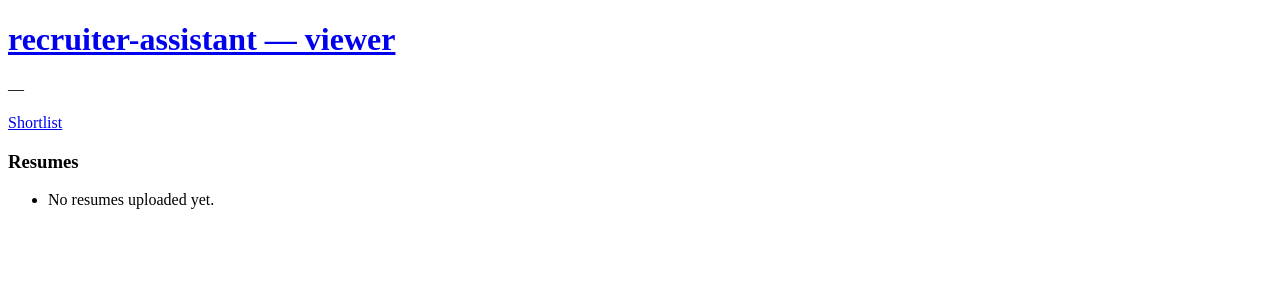
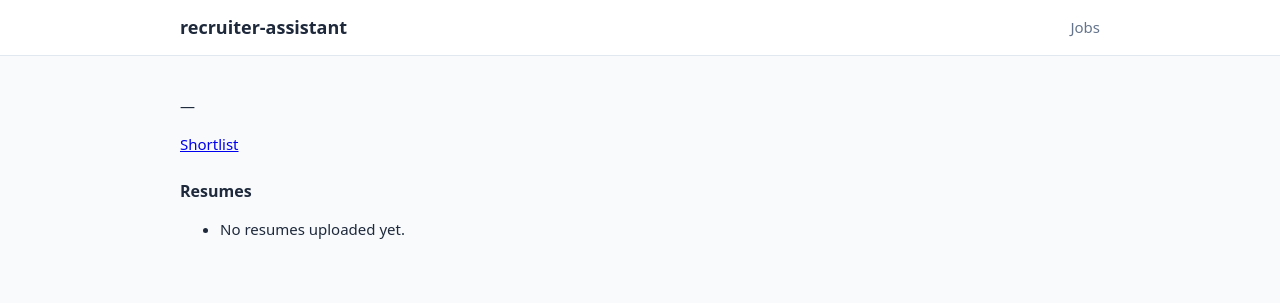
Before and after one commit to humanaxiom/recruiter-assistant, a Flask app: template core/frontend/templates/job_detail.html in a window 1280 px wide. Shown: the top 303 px of the page. Run offline with Flask 3, Linux system fonts and the light colour scheme; the template is opened without the code that fills it, so the values that code supplies are empty; some libraries are stand-ins or nearby versions.

Commit message:
green: S0 offline assets + base layout (app.css, vendored htmx, no-CDN base.html)

```diff
--- /dev/null
+++ b/core/frontend/static/app.css
@@ -0,0 +1,386 @@
+/* app.css — hand-authored utility stylesheet for the recruiter workflow UI.
+ *
+ * Deliberately NOT a Tailwind build: there is no Node toolchain in the
+ * container, so these are a small, readable set of utility + component
+ * classes. Offline-only: no @import, no remote fonts, no external URLs. */
+
+:root {
+  --bg: #f8fafc;
+  --surface: #ffffff;
+  --border: #e2e8f0;
+  --text: #1e293b;
+  --muted: #64748b;
+  --primary: #2563eb;
+  --primary-hover: #1d4ed8;
+  --danger: #dc2626;
+  --danger-hover: #b91c1c;
+  --radius: 8px;
+}
+
+* {
+  box-sizing: border-box;
+}
+
+body {
+  margin: 0;
+  background: var(--bg);
+  color: var(--text);
+  font-family: system-ui, -apple-system, "Segoe UI", Roboto, sans-serif;
+  font-size: 15px;
+  line-height: 1.5;
+}
+
+/* ── layout ─────────────────────────────────────────────────────────── */
+
+.container {
+  max-width: 960px;
+  margin: 0 auto;
+  padding: 0 20px;
+}
+
+.nav {
+  background: var(--surface);
+  border-bottom: 1px solid var(--border);
+}
+
+.nav-inner {
+  display: flex;
+  align-items: center;
+  justify-content: space-between;
+  padding-top: 14px;
+  padding-bottom: 14px;
+}
+
+.nav-logo {
+  font-weight: 700;
+  font-size: 18px;
+  color: var(--text);
+  text-decoration: none;
+}
+
+.nav-links a {
+  color: var(--muted);
+  text-decoration: none;
+  margin-left: 16px;
+}
+
+.nav-links a:hover {
+  color: var(--text);
+}
+
+main.container {
+  padding-top: 24px;
+  padding-bottom: 48px;
+}
+
+/* ── typography ─────────────────────────────────────────────────────── */
+
+h1 {
+  font-size: 24px;
+  margin: 0 0 16px;
+}
+
+h2 {
+  font-size: 20px;
+  margin: 0 0 12px;
+}
+
+h3 {
+  font-size: 16px;
+  margin: 24px 0 8px;
+}
+
+.muted {
+  color: var(--muted);
+}
+
+.error {
+  color: var(--danger);
+  background: #fef2f2;
+  border: 1px solid #fecaca;
+  border-radius: var(--radius);
+  padding: 10px 14px;
+  margin: 0 0 16px;
+}
+
+.hint {
+  color: var(--muted);
+  font-size: 13px;
+  margin: 4px 0 0;
+}
+
+/* ── cards ──────────────────────────────────────────────────────────── */
+
+.card {
+  background: var(--surface);
+  border: 1px solid var(--border);
+  border-radius: var(--radius);
+  padding: 20px;
+  margin-bottom: 16px;
+}
+
+.card-header {
+  display: flex;
+  align-items: center;
+  gap: 12px;
+  margin-bottom: 12px;
+}
+
+/* ── buttons ────────────────────────────────────────────────────────── */
+
+.btn {
+  display: inline-block;
+  border: 1px solid transparent;
+  border-radius: var(--radius);
+  padding: 8px 16px;
+  font-size: 14px;
+  font-weight: 500;
+  cursor: pointer;
+  text-decoration: none;
+  line-height: 1.2;
+}
+
+.btn:disabled,
+.btn[disabled] {
+  opacity: 0.5;
+  cursor: not-allowed;
+}
+
+.btn-primary {
+  background: var(--primary);
+  color: #ffffff;
+}
+
+.btn-primary:hover:not(:disabled) {
+  background: var(--primary-hover);
+}
+
+.btn-secondary {
+  background: var(--surface);
+  color: var(--text);
+  border-color: var(--border);
+}
+
+.btn-secondary:hover:not(:disabled) {
+  background: var(--bg);
+}
+
+.btn-danger {
+  background: var(--danger);
+  color: #ffffff;
+}
+
+.btn-danger:hover:not(:disabled) {
+  background: var(--danger-hover);
+}
+
+.btn-sm {
+  padding: 4px 10px;
+  font-size: 13px;
+}
+
+/* ── forms ──────────────────────────────────────────────────────────── */
+
+.form-group {
+  margin-bottom: 14px;
+}
+
+.label {
+  display: block;
+  font-weight: 500;
+  font-size: 13px;
+  margin-bottom: 4px;
+}
+
+.input,
+.textarea,
+select.input {
+  width: 100%;
+  padding: 8px 10px;
+  border: 1px solid var(--border);
+  border-radius: var(--radius);
+  font-size: 14px;
+  font-family: inherit;
+  background: var(--surface);
+  color: var(--text);
+}
+
+.textarea {
+  min-height: 140px;
+  resize: vertical;
+}
+
+.checkbox-row {
+  display: flex;
+  align-items: center;
+  gap: 8px;
+}
+
+.form-actions {
+  margin-top: 16px;
+}
+
+/* ── tables ─────────────────────────────────────────────────────────── */
+
+.table {
+  width: 100%;
+  border-collapse: collapse;
+  background: var(--surface);
+  border: 1px solid var(--border);
+  border-radius: var(--radius);
+  overflow: hidden;
+}
+
+.table th,
+.table td {
+  text-align: left;
+  padding: 10px 14px;
+  border-bottom: 1px solid var(--border);
+}
+
+.table th {
+  background: var(--bg);
+  font-size: 13px;
+  color: var(--muted);
+}
+
+.table tr:last-child td {
+  border-bottom: none;
+}
+
+/* ── status pills ───────────────────────────────────────────────────── */
+
+.pill {
+  display: inline-block;
+  padding: 2px 10px;
+  border-radius: 999px;
+  font-size: 12px;
+  font-weight: 600;
+  line-height: 1.6;
+}
+
+.pill-gray {
+  background: #f1f5f9;
+  color: #475569;
+}
+
+/* job statuses */
+.pill-draft {
+  background: #f1f5f9;
+  color: #475569;
+}
+
+.pill-open {
+  background: #dcfce7;
+  color: #15803d;
+}
+
+.pill-closed {
+  background: #dbeafe;
+  color: #1d4ed8;
+}
+
+.pill-archived {
+  background: #e4e4e7;
+  color: #52525b;
+}
+
+/* resume statuses */
+.pill-uploaded,
+.pill-parsing {
+  background: #fef3c7;
+  color: #b45309;
+}
+
+.pill-parsed {
+  background: #dcfce7;
+  color: #15803d;
+}
+
+.pill-failed {
+  background: #fee2e2;
+  color: #b91c1c;
+}
+
+/* skill pills */
+.pill-skill {
+  background: #eef2ff;
+  color: #4338ca;
+  margin: 0 6px 6px 0;
+}
+
+/* ── status-filter row ──────────────────────────────────────────────── */
+
+.filter-row {
+  display: flex;
+  gap: 8px;
+  margin-bottom: 16px;
+}
+
+.filter-row a {
+  color: var(--muted);
+  text-decoration: none;
+  font-size: 13px;
+  padding: 4px 10px;
+  border-radius: var(--radius);
+  border: 1px solid var(--border);
+}
+
+.filter-row a.active {
+  background: var(--primary);
+  color: #ffffff;
+  border-color: var(--primary);
+}
+
+/* ── lists ──────────────────────────────────────────────────────────── */
+
+.list {
+  list-style: none;
+  margin: 0;
+  padding: 0;
+}
+
+.list li {
+  padding: 8px 0;
+  border-bottom: 1px solid var(--border);
+}
+
+.list li:last-child {
+  border-bottom: none;
+}
+
+/* ── details/modal ──────────────────────────────────────────────────── */
+
+details.newjob summary {
+  cursor: pointer;
+  font-weight: 500;
+}
+
+/* ── htmx indicator spinner ─────────────────────────────────────────── */
+
+.htmx-indicator {
+  display: none;
+}
+
+.htmx-request .htmx-indicator {
+  display: inline-block;
+}
+
+.htmx-request.htmx-indicator {
+  display: inline-block;
+}
+
+.spinner {
+  color: var(--muted);
+  font-size: 13px;
+}
+
+.badge-parsing {
+  display: inline-block;
+  padding: 2px 10px;
+  border-radius: 999px;
+  font-size: 12px;
+  font-weight: 600;
+  background: #fef3c7;
+  color: #b45309;
+}
--- a/core/frontend/templates/base.html
+++ b/core/frontend/templates/base.html
@@ -2,11 +2,21 @@
 <html lang="en">
 <head>
   <meta charset="utf-8">
+  <meta name="viewport" content="width=device-width, initial-scale=1">
   <title>{% block title %}recruiter-assistant{% endblock %}</title>
+  <link rel="stylesheet" href="{{ url_for('static', filename='app.css') }}">
+  <script src="{{ url_for('static', filename='vendor/htmx.min.js') }}" defer></script>
 </head>
 <body>
-  <header><h1><a href="/">recruiter-assistant — viewer</a></h1></header>
-  <main>
+  <header class="nav">
+    <div class="container nav-inner">
+      <a class="nav-logo" href="{{ url_for('index') }}">recruiter-assistant</a>
+      <nav class="nav-links">
+        <a href="{{ url_for('index') }}">Jobs</a>
+      </nav>
+    </div>
+  </header>
+  <main class="container">
     {% block content %}{% endblock %}
   </main>
 </body>
```
Also changed, not shown: core/tests/unit/test_frontend_assets.py (added, +94 -0 lines), 1 other file.
